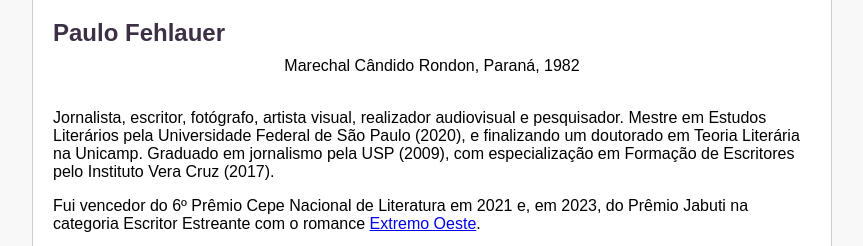
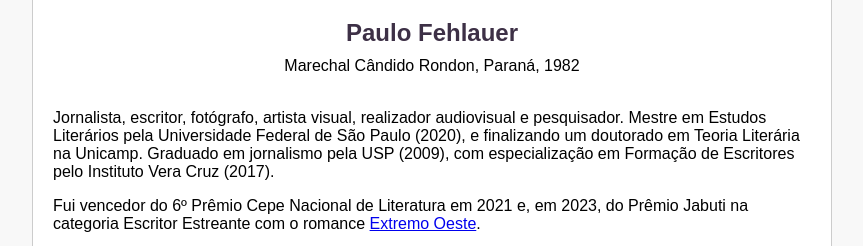
Before and after one commit to SumaiaVillela/entregas_automacao, a Flask app: page /bio in a window 1280 px wide. Shown: the part 312-558 px from the top of the page, without its empty margins (208-1071 px from the left). Run offline with Flask 3, Linux system fonts and the light colour scheme.

Commit message:
mais detalhes

```diff
--- a/static/css/style.css
+++ b/static/css/style.css
@@ -139,10 +139,16 @@ body {
 }
 
 
+.titulo-bio {
+    text-align: center;
+    color: rgb(61, 48, 70);
+}
+
+
 h1 {
     text-align: center;
     margin-bottom: 20px;
-    font-size: 200%;
+    font-size: 32px;
 }
 
 
--- a/templates/bio.html
+++ b/templates/bio.html
@@ -22,7 +22,7 @@
          <div class="curso">
              <img src="https://fehla.xyz/wp-content/uploads/2023/04/retrato-paulofehlauer-20-4-1024x1536.jpg"
                  alt="Foto de Paulo Fehlauer" class="img2">
-             <h2 class="titulo-projetos">Paulo Fehlauer</h2>
+             <h2 class="titulo-bio">Paulo Fehlauer</h2>
               <p class="descricao" style="margin: 0;">Marechal Cândido Rondon, Paraná, 1982</p><br>
               <p>Jornalista, escritor, fotógrafo, artista visual, realizador audiovisual e pesquisador. Mestre em Estudos
                   Literários pela Universidade Federal de São Paulo (2020), e finalizando um doutorado em Teoria Literária
```
